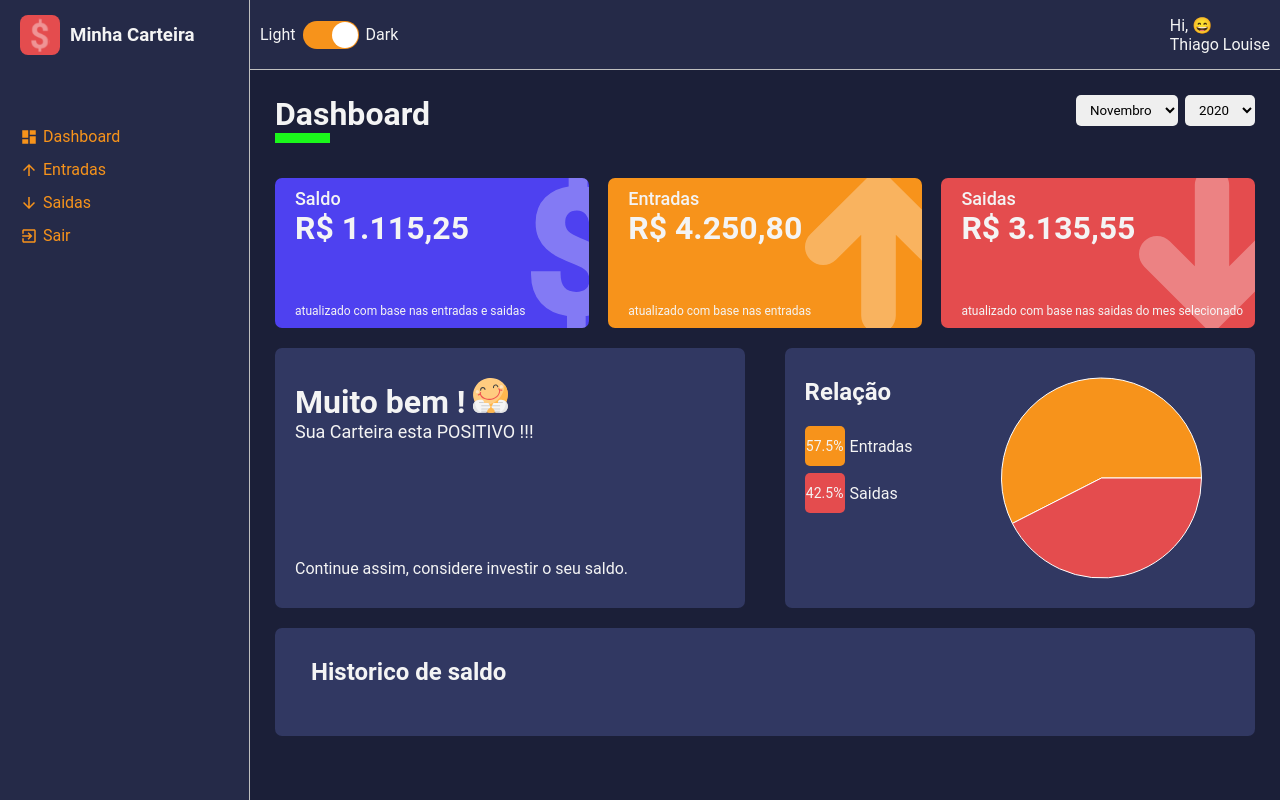
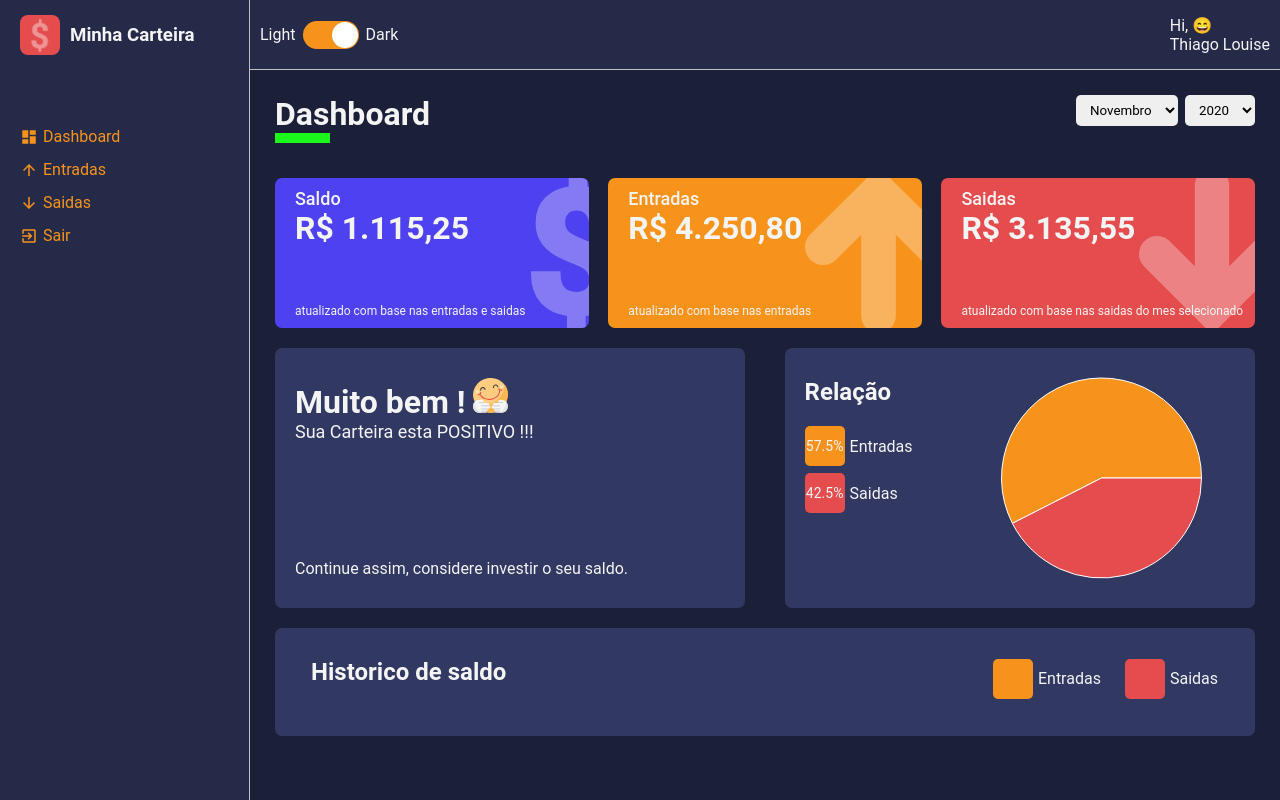
Before and after one commit to RpThiagoluiz/udemyMallet, a React (Create React App) app: page /dashboard in a window 1280 px wide. Built offline with nearby package versions, Linux system fonts and the light colour scheme.

Commit message:
upGrade Grphics

```diff
--- a/src/components/HistoryBox/index.tsx
+++ b/src/components/HistoryBox/index.tsx
@@ -10,7 +10,16 @@
 } from 'recharts'
 
 
-import { Container, ChartContainer } from './styles'
+import formatCurrency from '../../utils/formatCurrency';
+
+import {
+   Container,
+   ChartContainer,
+   Header,
+   LegendContainer,
+   Legend
+
+} from './styles'
 
 interface IHistoryBoxProps {
    data: {
@@ -30,7 +39,27 @@
    lineColorAmountOutPut
 }) => (
       <Container>
-         <h2>Historico de saldo</h2>
+         <Header>
+            <h2>Historico de saldo</h2>
+            <LegendContainer>
+              <Legend color={lineColorAmountEntry}>
+                  <div></div>
+                  <span>Entradas</span>
+               </Legend>
+
+              <Legend color={lineColorAmountOutPut}>
+                  <div></div>
+                  <span>Saidas</span>
+               </Legend>
+
+            </LegendContainer>
+
+
+
+
+
+
+         </Header>
 
 
          <ChartContainer>
@@ -38,7 +67,7 @@
                <LineChart data={data} margin={{ top: 5, right: 20, left: 20, bottom: 20 }}>
                   <CartesianGrid strokeDasharray="3 3" stroke="#cecece" />
                   <XAxis dataKey="month" stroke="#cecece" />
-                  <Tooltip />
+                  <Tooltip formatter={(value) => formatCurrency(Number(value))}/>
                   <Line type="monotone" dataKey="amountEntry" name="Entradas" stroke={lineColorAmountEntry} strokeWidth={5} dot={{ r: 5 }} activeDot={{ r: 8 }} />
                   <Line type="monotone" dataKey="amountOutPut" name="Saidas" stroke={lineColorAmountOutPut} strokeWidth={5} dot={{ r: 5 }} activeDot={{ r: 8 }} />
 
--- a/src/components/HistoryBox/styles.ts
+++ b/src/components/HistoryBox/styles.ts
@@ -1,4 +1,8 @@
 import styled from 'styled-components'
+
+interface ILegendProps {
+   color:string
+}
 
 export const Container = styled.div`
    width: 100%;
@@ -14,15 +18,55 @@
 
    border-radius: 7px;
 
-   > h2 {
-      margin-bottom: 20px;
-      padding-left: 16px;
-
-   }
-
 `
 
 export const ChartContainer = styled.div`
    flex:1;
    height: 260px;
 `
+export const Header = styled.header`
+   width: 100%;
+   display:flex;
+   justify-content: space-between;
+
+
+   > h2 {
+      margin-bottom: 20px;
+      padding-left: 16px;
+
+   }
+`
+
+
+export const LegendContainer = styled.ul`
+   list-style:none;
+   display:flex;
+
+
+`
+
+export const Legend = styled.li<ILegendProps>`
+   display: flex;
+   align-items: center;
+
+   margin-bottom: 7px;
+   margin-left: 7px;
+   padding-right:17px;
+
+    > div {
+       background-color: ${props=> props.color};
+
+       width: 40px;
+       height: 40px;
+       border-radius: 5px;
+
+       font-size: 14px;
+       line-height:40px;
+       text-align:center;
+    }
+
+    > span {
+       margin-left: 5px;
+    }
+
+`
```
